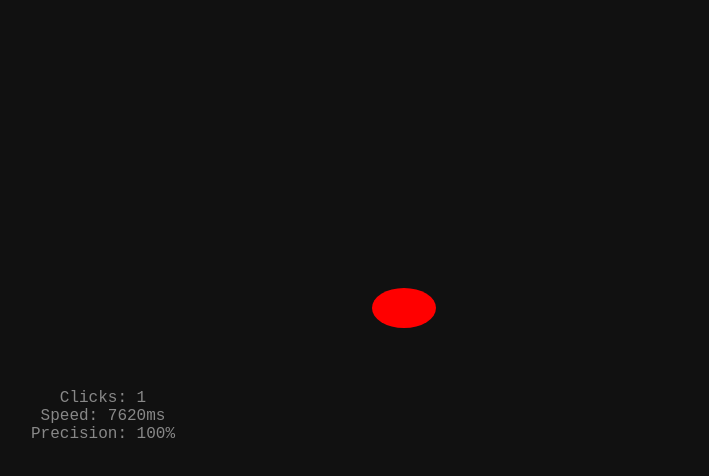
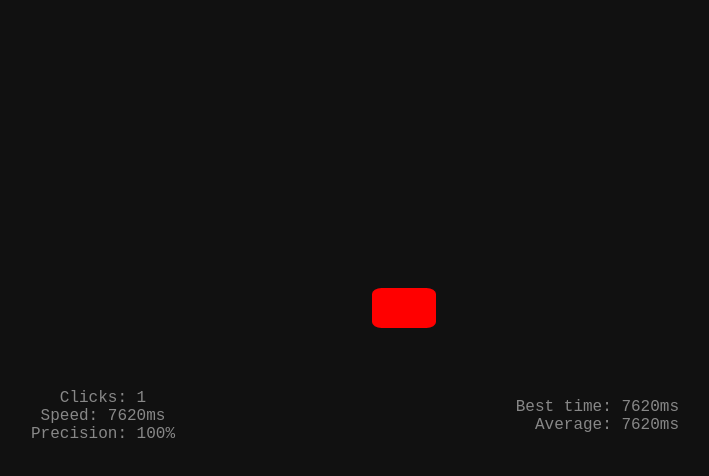
Before and after one commit to SoMir0/aim-trainer, a Vue app: page / in a window 1280 px wide. Both pictures are taken after a click on the element 608 px from the left and 260 px from the top of the page. Shown: the top 476 px of the page, without its empty margins (537-1246 px from the left). Built offline with nearby package versions, Linux system fonts and the light colour scheme.

Commit message:
added average and best time

```diff
--- a/src/App.vue
+++ b/src/App.vue
@@ -11,7 +11,9 @@
         clicks: 0,
         lastTime: Date.now(),
         speed: 0,
-        precision: 0
+        precision: 0,
+        best: 9999999,
+        average: 0
       }
     },
     methods: {
@@ -24,6 +26,8 @@
         this.lastTime = newTime;
         this.precision = Math.floor((this.points/(this.misses+this.points))*100);
         this.clicks = this.points+this.misses;
+        if(this.speed < this.best) this.best = this.speed;
+        this.average += this.speed;
       },
       handleClick: function() {
         this.misses++;
@@ -37,6 +41,7 @@
 <template>
   <p class="stats" v-if="points == 0">Click the red ball to start</p>
   <p class="stats" v-else>Clicks: {{ clicks }}<br/>Speed: {{ speed }}ms<br/>Precision: {{ precision }}%</p>
+  <p class="pb" v-show="points != 0">Best time: {{ best }}ms<br />Average: {{ Math.floor(average/points) }}ms</p>
   <div class="circle red" :style="{left: x, top: y}" @click="moveCircle()" v-click-outside="handleClick"></div>
 </template>
 
@@ -56,7 +61,7 @@ body {
 }
 
 .circle {
-  border-radius: 50%;
+  border-radius: 15%;
   width: 5vw; height: 5vh;
   position: absolute;
 }
@@ -67,6 +72,13 @@ body {
   transform: translate(-50%, -50%);
 }
 
+.pb {
+  color: #888;
+  position: absolute; top: 50%; right: 5%;
+  text-align: right;
+  transform: translateY(-50%);
+}
+
 .red {
   background: red;
 }
```
